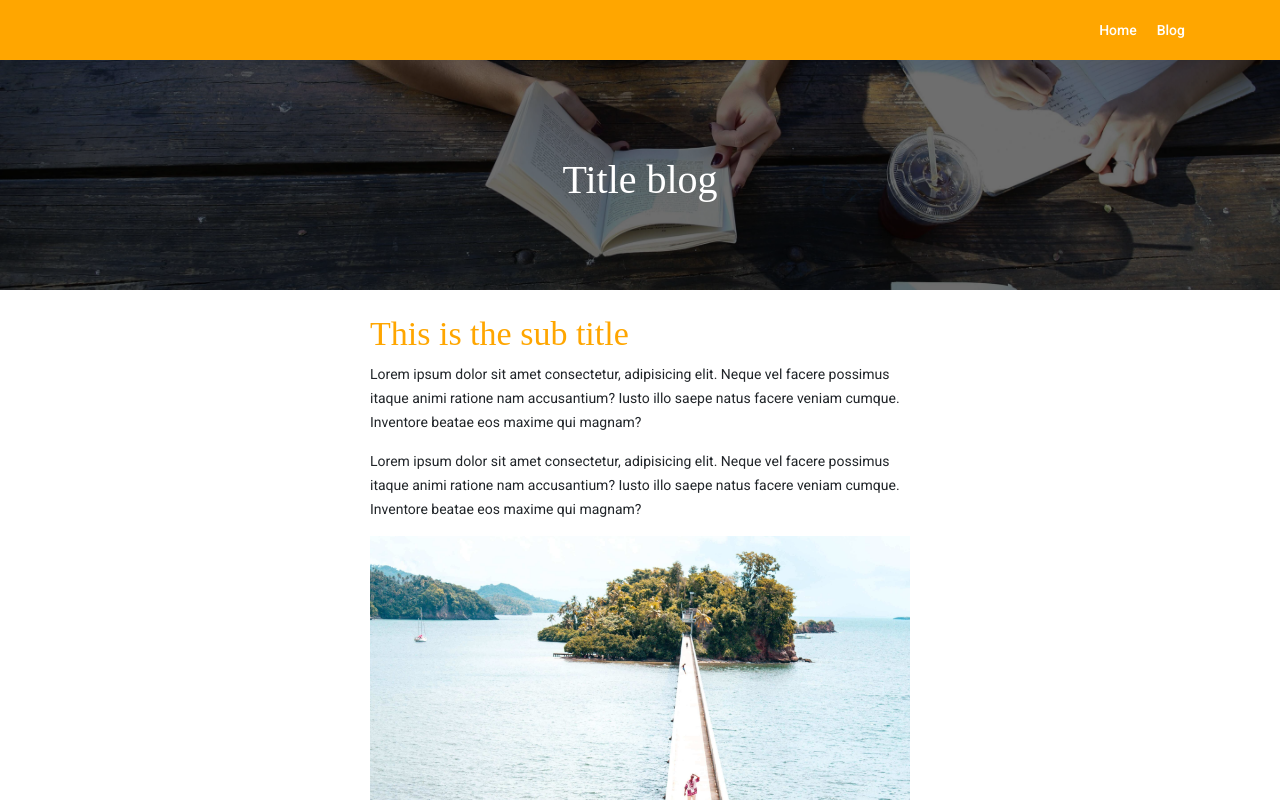
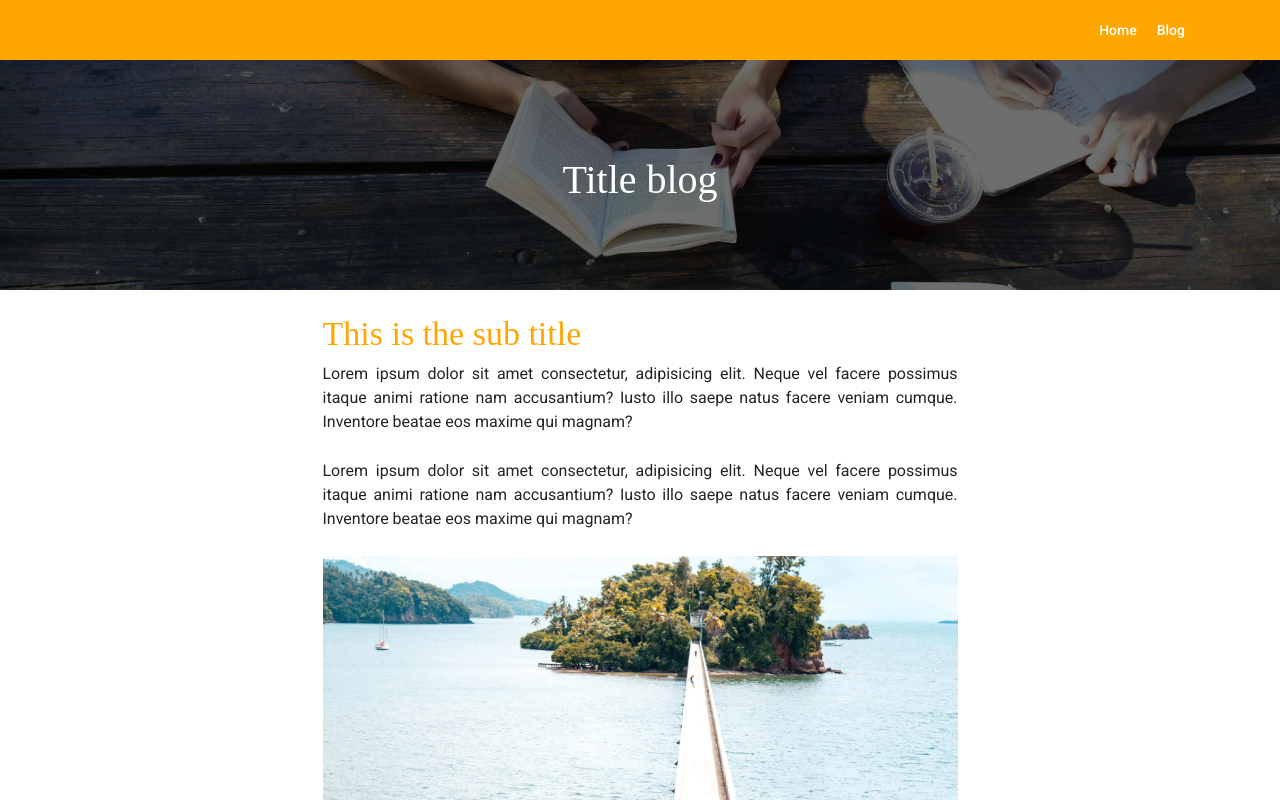
Before and after one commit to DulcePC/personal-website, a Vue app: page /blog-detail in a window 1280 px wide. Shown: the top 800 px of the page. Built offline with nearby package versions, Linux system fonts and the light colour scheme; a web font is replaced by a local one.

Commit message:
More size for p tag

```diff
--- a/src/views/Blog/Blog-detail.vue
+++ b/src/views/Blog/Blog-detail.vue
@@ -5,7 +5,7 @@
     </div>
     <div class="container py-4">
       <div class="row justify-content-center">
-        <div class="col-lg-6">
+        <div class="col-lg-7">
           <h2 class="text-primary">This is the sub title</h2>
           <p>
             Lorem ipsum dolor sit amet consectetur, adipisicing elit. Neque vel
@@ -60,7 +60,9 @@ h3 {
 }
 
 p {
-  margin-bottom: 15px;
+  margin-bottom: 25px;
+  font-size: 16px;
+  text-align: justify;
 }
 
 figure {
```
